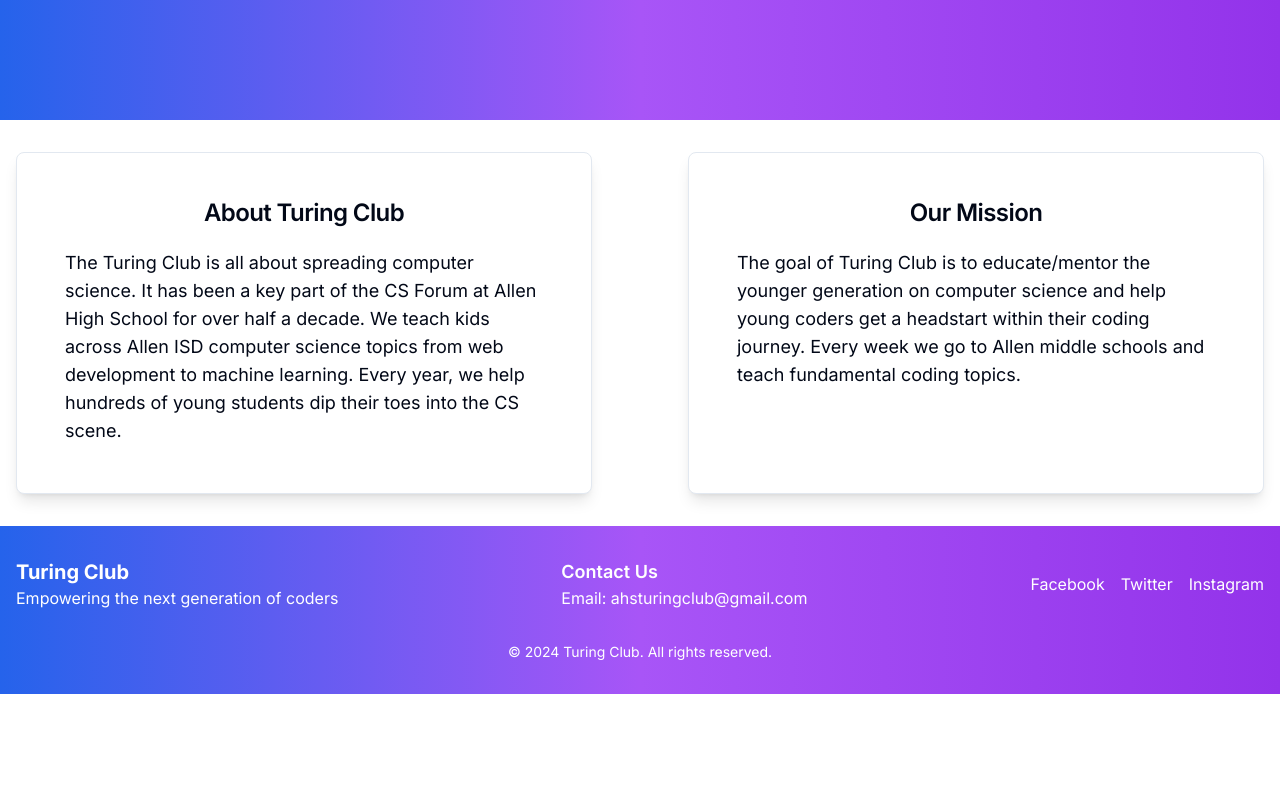
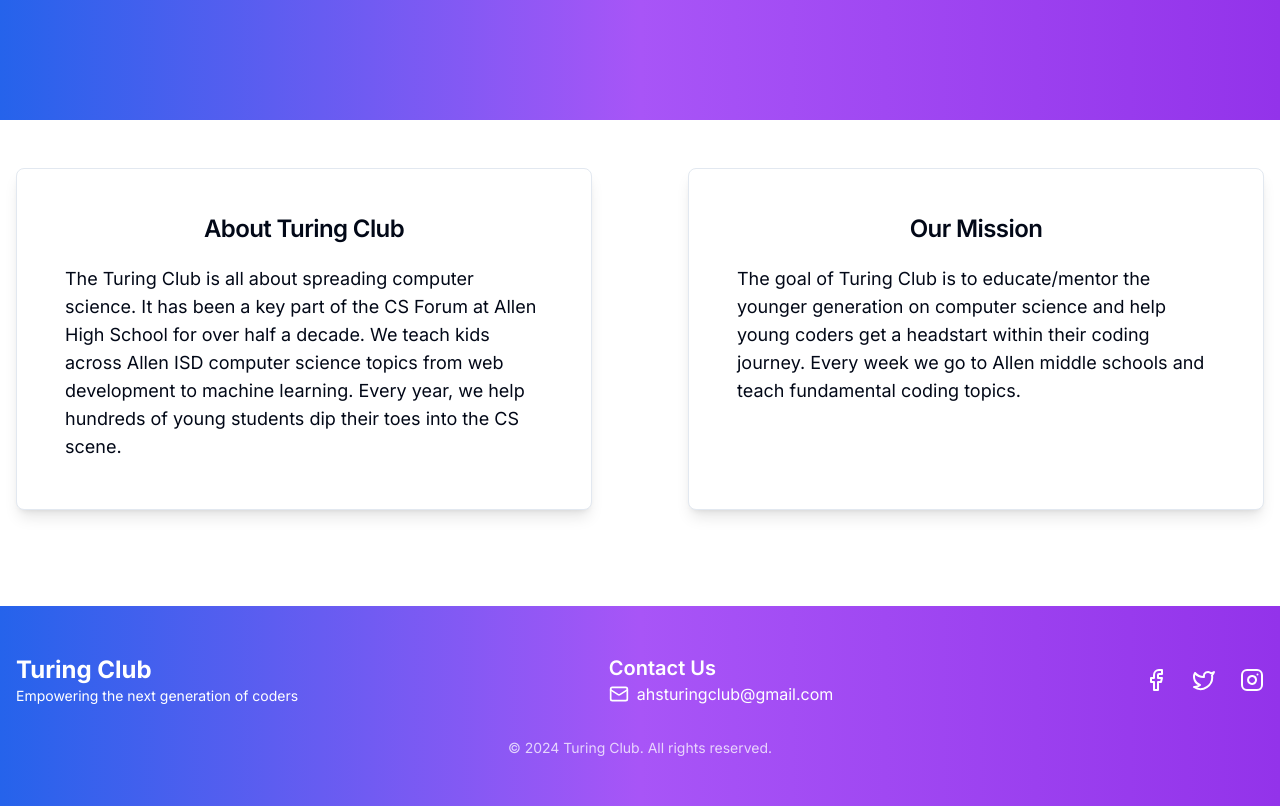
Before and after one commit to AndrxwWxng/turing-club, a Next.js app: page /about in a window 1280 px wide. Shown: the part 280-1086 px from the top of the page. Before the commit the page ends 974 px from the top, so only its background shows below. Built offline with nearby package versions, Linux system fonts and the light colour scheme.

Commit message:
footer johny

```diff
--- a/src/app/about/page.tsx
+++ b/src/app/about/page.tsx
@@ -12,8 +12,8 @@ const AboutPage = () => {
   return (
     <div>
       <Header title="About Us" subtitle="Learn more about us" />
-      <div className="container mx-auto px-4 py-8">
-        <div className="flex flex-col md:flex-row justify-between gap-8">
+      <div className="container mx-auto px-4 py-12">
+        <div className="flex flex-col md:flex-row justify-between gap-8 mb-12">
           <Card className="relative max-w-xl flex-1 p-6 shadow-lg rounded-lg bg-white">
             <CardHeader>
               <CardTitle className="text-center">About Turing Club</CardTitle>
--- a/src/app/team/page.tsx
+++ b/src/app/team/page.tsx
@@ -7,7 +7,9 @@ const TeamPage = () => {
     return (
         <>
         <Header title="Our Team" subtitle="Meet the people behind Turing Club" />
+        <div className="py-12">
         <Team/>
+        </div>
         <Footer />
         </>
     );
--- a/src/components/Calendar.tsx
+++ b/src/components/Calendar.tsx
@@ -18,9 +18,9 @@ const events: Event[] = [
     description: "Join us for the first meeting of the semester! We'll discuss upcoming projects and events."
   },
   {
-    date: new Date(2024, 7, 29),
-    title: "Test",
-    description: "Test"
+    date: new Date(2024, 8, 11),
+    title: "Second Club Meeting",
+    description: "Our second meeting of the semester. Meet with us as we continue to prepare to begin our lessons. "
   },
   //add more events here
   //when you add more events, make sure to make the month 1 less than the actually month (ex. august is 7)
--- a/src/components/Footer.tsx
+++ b/src/components/Footer.tsx
@@ -1,25 +1,35 @@
+import { Facebook, Instagram, Mail, Twitter } from 'lucide-react';
 import React from 'react';
 
 const Footer = () => {
   return (
-    <footer className="bg-gradient-to-r from-blue-600 via-purple-500 to-purple-600 text-white py-8">
+    <footer className="bg-gradient-to-r from-blue-600 via-purple-500 to-purple-600 text-white py-12">
       <div className="container mx-auto px-4 flex flex-col md:flex-row justify-between items-center">
-        <div className="mb-4 md:mb-0">
-          <h3 className="text-xl font-bold">Turing Club</h3>
-          <p>Empowering the next generation of coders</p>
+        <div className="mb-6 md:mb-0">
+          <h3 className="text-2xl font-bold">Turing Club</h3>
+          <p className="text-sm">Empowering the next generation of coders</p>
         </div>
-        <div className="mb-4 md:mb-0">
-          <h4 className="text-lg font-semibold">Contact Us</h4>
-          <p>Email: ahsturingclub@gmail.com</p>
+        <div className="mb-6 md:mb-0">
+          <h4 className="text-xl font-semibold">Contact Us</h4>
+          <p className="flex items-center space-x-2">
+            <Mail className="w-5 h-5"/>
+            <span>ahsturingclub@gmail.com </span>
+            </p>
         </div>
-        <div className="flex space-x-4">
-          <a href="#" className="hover:text-gray-200">Facebook</a>
-          <a href="#" className="hover:text-gray-200">Twitter</a>
-          <a href="#" className="hover:text-gray-200">Instagram</a>
+        <div className="flex space-x-6">
+        <a href="#" aria-label="Facebook" className="hover:text-gray-200">
+            <Facebook className="w-6 h-6" />
+          </a>
+          <a href="#" aria-label="Twitter" className="hover:text-gray-200">
+            <Twitter className="w-6 h-6" />
+          </a>
+          <a href="#" aria-label="Instagram" className="hover:text-gray-200">
+            <Instagram className="w-6 h-6" />
+          </a>
         </div>
       </div>
       <div className="text-center mt-8">
-        <p className="text-sm">&copy; 2024 Turing Club. All rights reserved.</p>
+        <p className="text-sm opacity-75">&copy; 2024 Turing Club. All rights reserved.</p>
       </div>
     </footer>
   );
```
